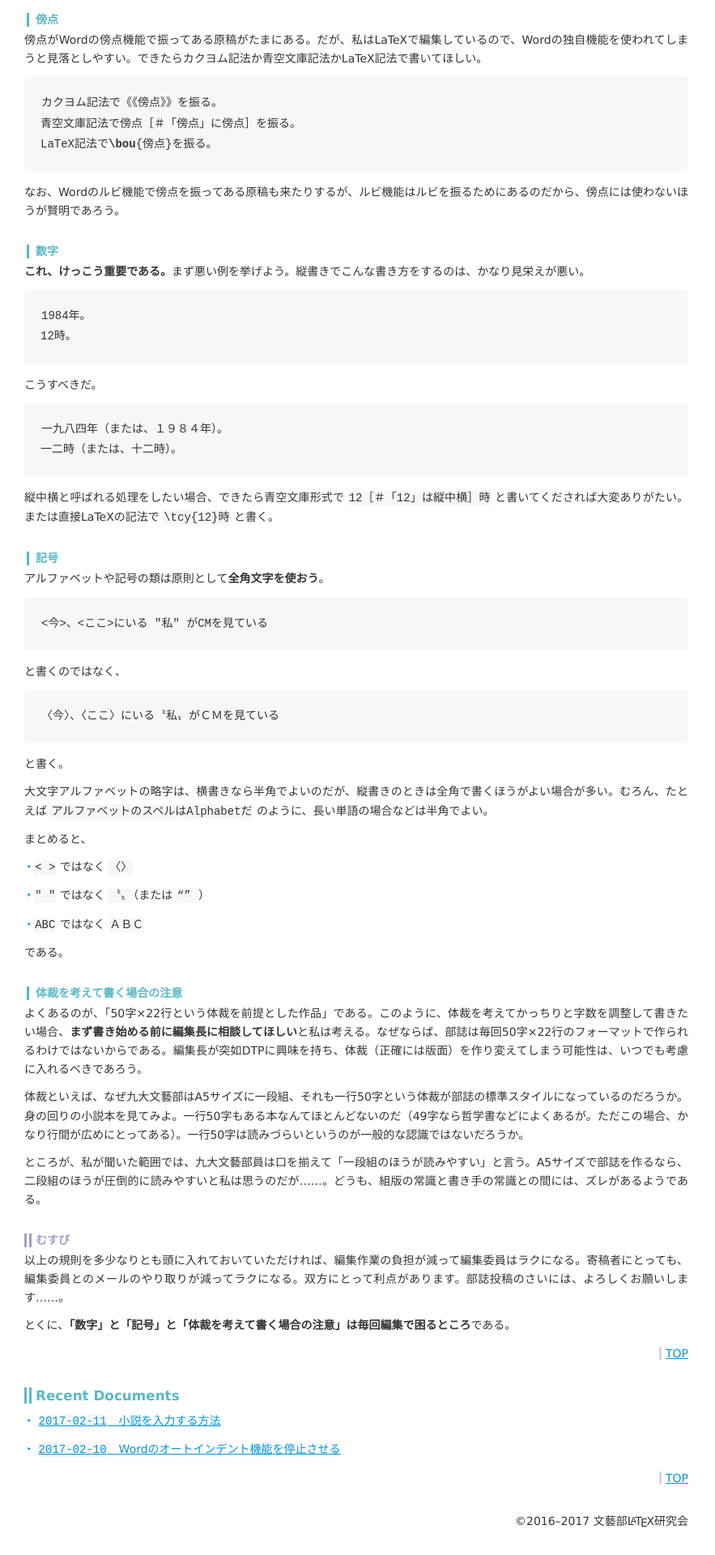
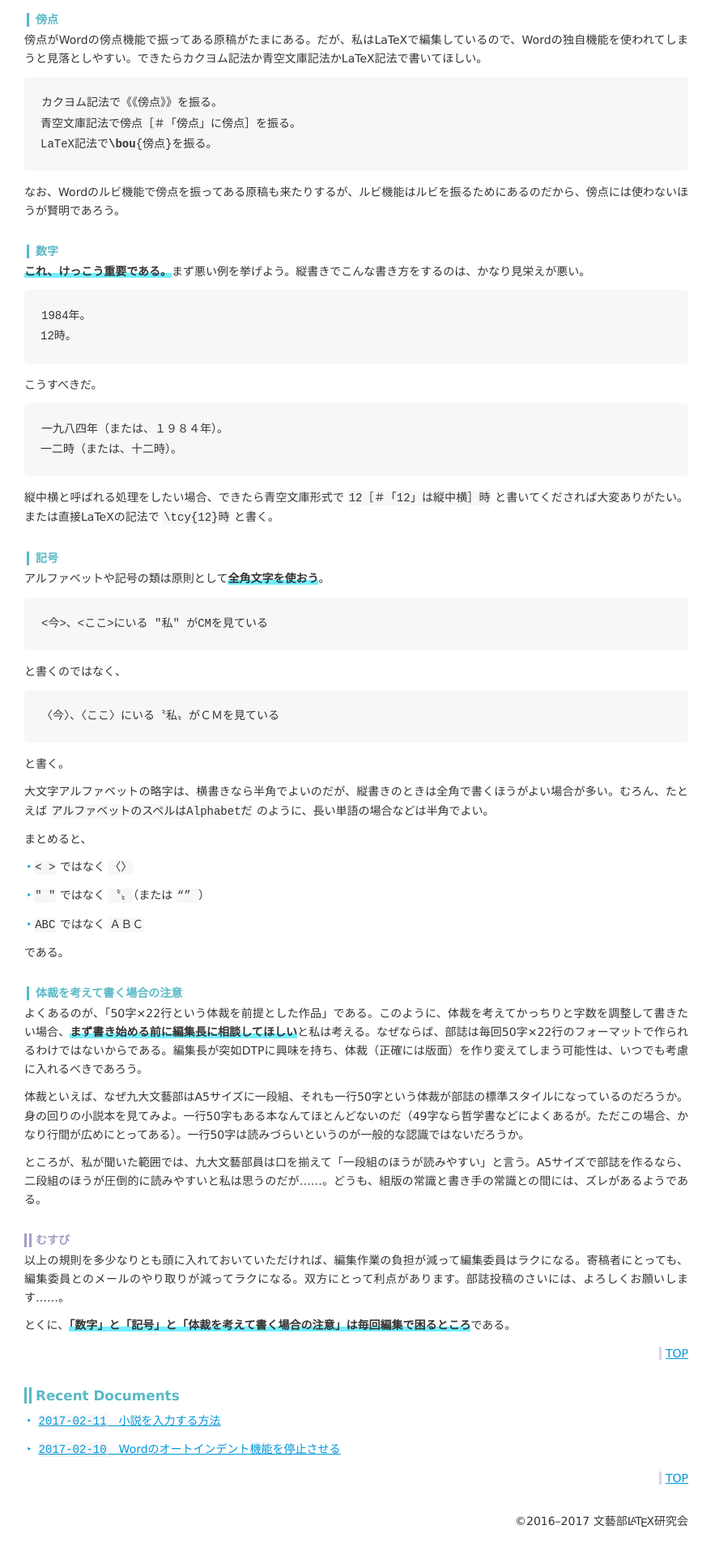
Before and after one commit to qdaibungei/latex, a Jekyll site: the page built from docs/index.md, in a window 1280 px wide. Shown: the part 1920-3840 px from the top of the page at 81% size, without its empty margins (0-883 px from the left). Built offline with Jekyll 4.4.1, drawn with Linux system fonts in a browser that asks for light colours.

Commit message:
fix typo

```diff
--- a/docs/assets/css/mystyle.css
+++ b/docs/assets/css/mystyle.css
@@ -102,5 +102,5 @@ figure {
 	margin: 0px;
 }
 strong {
-	background: linear-gradient(transparent 60%, #73#f7f7f7fff 60%);
+	background: linear-gradient(transparent 60%, #73efff 60%);
 }
```
